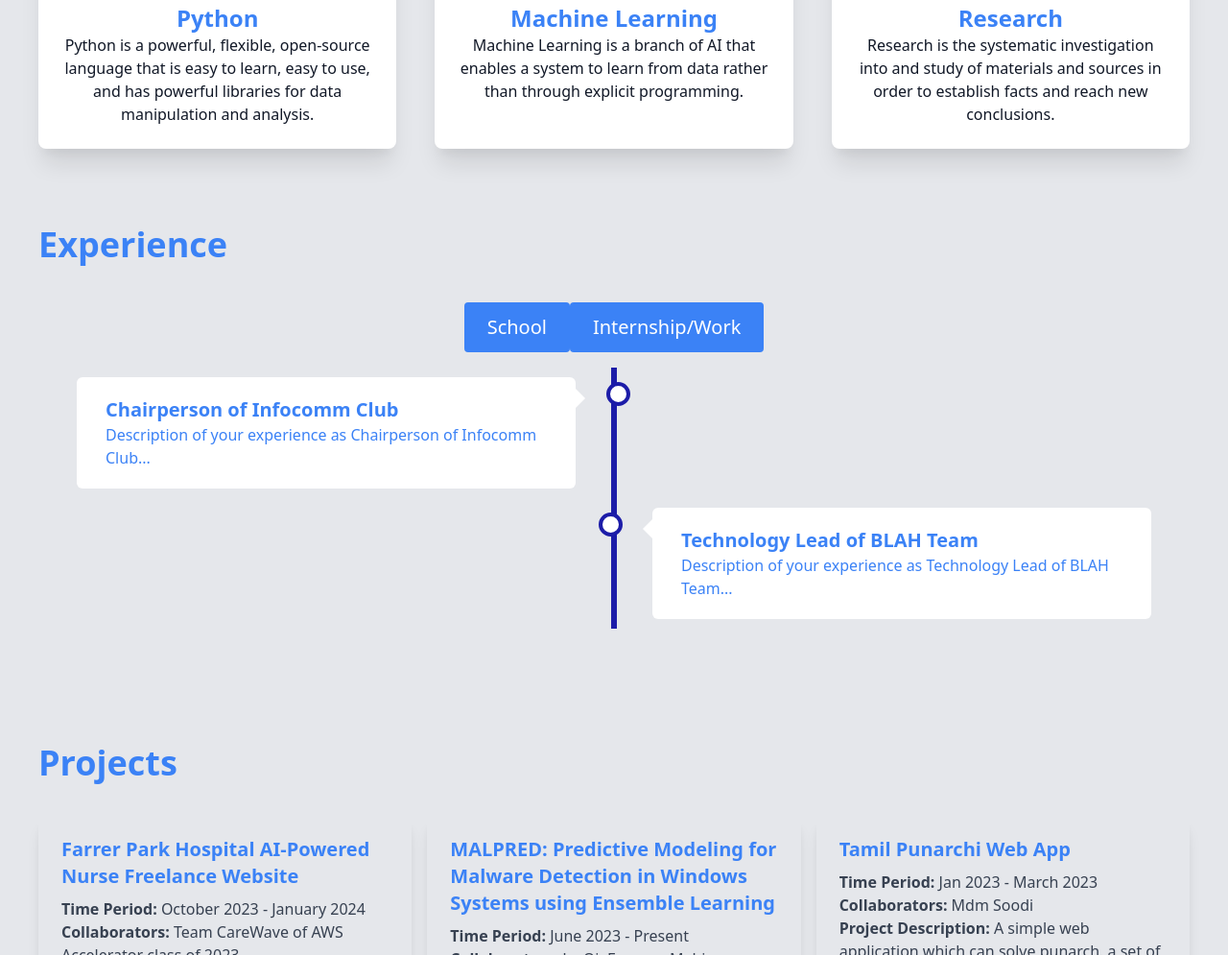
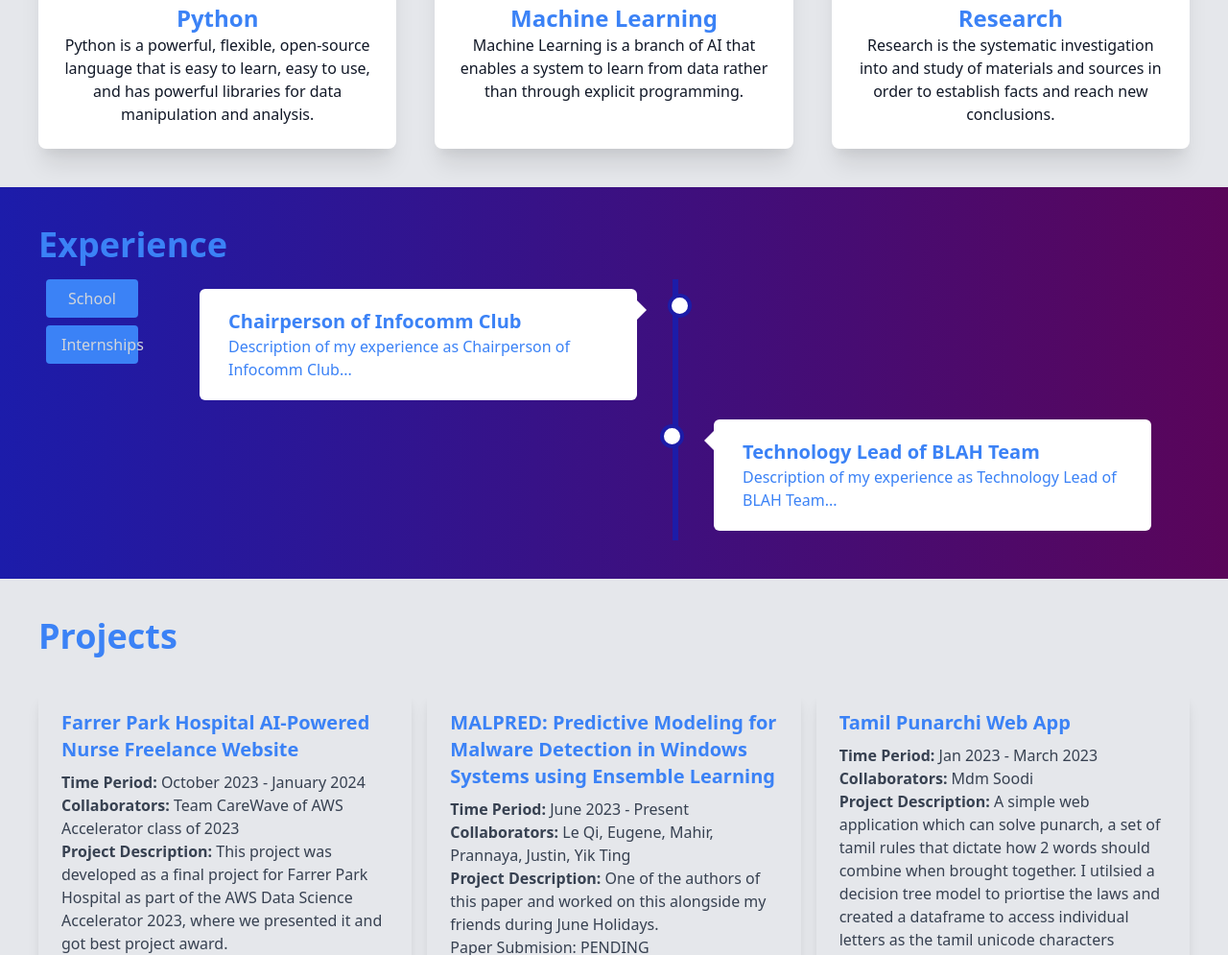
Before and after one commit to Dhanvine321/Dhanvine321.github.io, a plain HTML site: page index.html in a window 1280 px wide. Shown: the part 1701-2696 px from the top of the page at 96% size. Drawn offline with nearby package versions, Linux system fonts and the light colour scheme.

Commit message:
fix bugs

```diff
--- a/index.html
+++ b/index.html
@@ -204,47 +204,65 @@
     </div>
   </section>
 
-  <section id="experience" class="p-10 bg-gray-200" data-aos="fade-up">
-    <h2 class="text-4xl font-bold text-blue-500 mb-10">Experience</h2>
-    <div class="flex flex-col space-y-4 mb-10">
-      <div class="flex justify-center">
-        <button class="px-6 py-3 bg-blue-500 text-white rounded text-xl active-tab" onclick="toggleTab('school')">School</button>
-        <button class="px-6 py-3 bg-blue-500 text-white rounded text-xl" onclick="toggleTab('internship')">Internship/Work</button>
+  <section id="experience" class="p-4 md:p-10">
+    <!-- Experience Heading -->
+    <h2 class="text-4xl font-bold text-blue-500 mb-4">Experience</h2>
+    <!-- Tabs and Timelines -->
+    <div class="md:flex">
+      <!-- Tabs -->
+      <div class="flex flex-col mb-4 md:mb-0 md:mr-4">
+        <button class="py-2 px-4 bg-blue-500 hover:bg-blue-500 hover:text-white focus:outline-none focus:bg-blue-500 focus:text-white mb-2 w-24 mx-2 rounded" id="tab1-button">School</button>
+        <button class="py-2 px-4 bg-blue-500 hover:bg-blue-500 hover:text-white focus:outline-none focus:bg-blue-500 focus:text-white w-24 mx-2 rounded" id="tab2-button">Internships</button>
       </div>
-      <div id="school" class="tab-content">
+      <!-- Timelines -->
+      <div class="w-full">
+        <div id="tab1-content">
           <div class="timeline">
             <div class="container left">
               <div class="content">
                 <h2 class="text-xl font-bold text-blue-500">Chairperson of Infocomm Club</h2>
-              <p class="text-l font-medium text-blue-500">Description of your experience as Chairperson of Infocomm Club...</p>
+                <p class="text-l font-medium text-blue-500">Description of my experience as Chairperson of Infocomm Club...</p>
               </div>
             </div>
             <div class="container right">
               <div class="content">
                 <h2 class="text-xl font-bold text-blue-500">Technology Lead of BLAH Team</h2>
-              <p class="text-l font-medium text-blue-500">Description of your experience as Technology Lead of BLAH Team...</p>
+                <p class="text-l font-medium text-blue-500">Description of my experience as Technology Lead of BLAH Team...</p>
               </div>
             </div>
           </div>
         </div>
-      <div id="internship" class="tab-content hidden">
+        <div id="tab2-content" class="hidden">
           <div class="timeline">
             <div class="container left">
               <div class="content">
                 <h2 class="text-xl font-bold text-blue-500">Intern at SHINE Children & Youth Services</h2>
-              <p class="text-l font-medium text-blue-500">Description of your experience at SHINE Children & Youth Services...</p>
+                <p class="text-l font-medium text-blue-500">Description of my experience at SHINE Children & Youth Services...</p>
               </div>
             </div>
             <div class="container right">
               <div class="content">
                 <h2 class="text-xl font-bold text-blue-500">Intern at A*STAR IHPC</h2>
-              <p class="text-l font-medium text-blue-500">Description of your experience at A*STAR IHPC...</p>
+                <p class="text-l font-medium text-blue-500">Description of my experience at A*STAR IHPC...</p>
+              </div>
             </div>
           </div>
         </div>
       </div>
     </div>
   </section>
+
+  <script>
+  document.getElementById('tab1-button').addEventListener('click', function() {
+    document.getElementById('tab1-content').classList.remove('hidden');
+    document.getElementById('tab2-content').classList.add('hidden');
+  });
+
+  document.getElementById('tab2-button').addEventListener('click', function() {
+    document.getElementById('tab2-content').classList.remove('hidden');
+    document.getElementById('tab1-content').classList.add('hidden');
+  });
+  </script>
 
   <section id="projects" class="p-10 bg-gray-200" data-aos="fade-up">
     <h2 class="text-4xl font-bold text-blue-500 mb-10">Projects</h2>
```
Also changed, not shown: 1 other file. Lines whose indentation alone changed are shown as unchanged.
